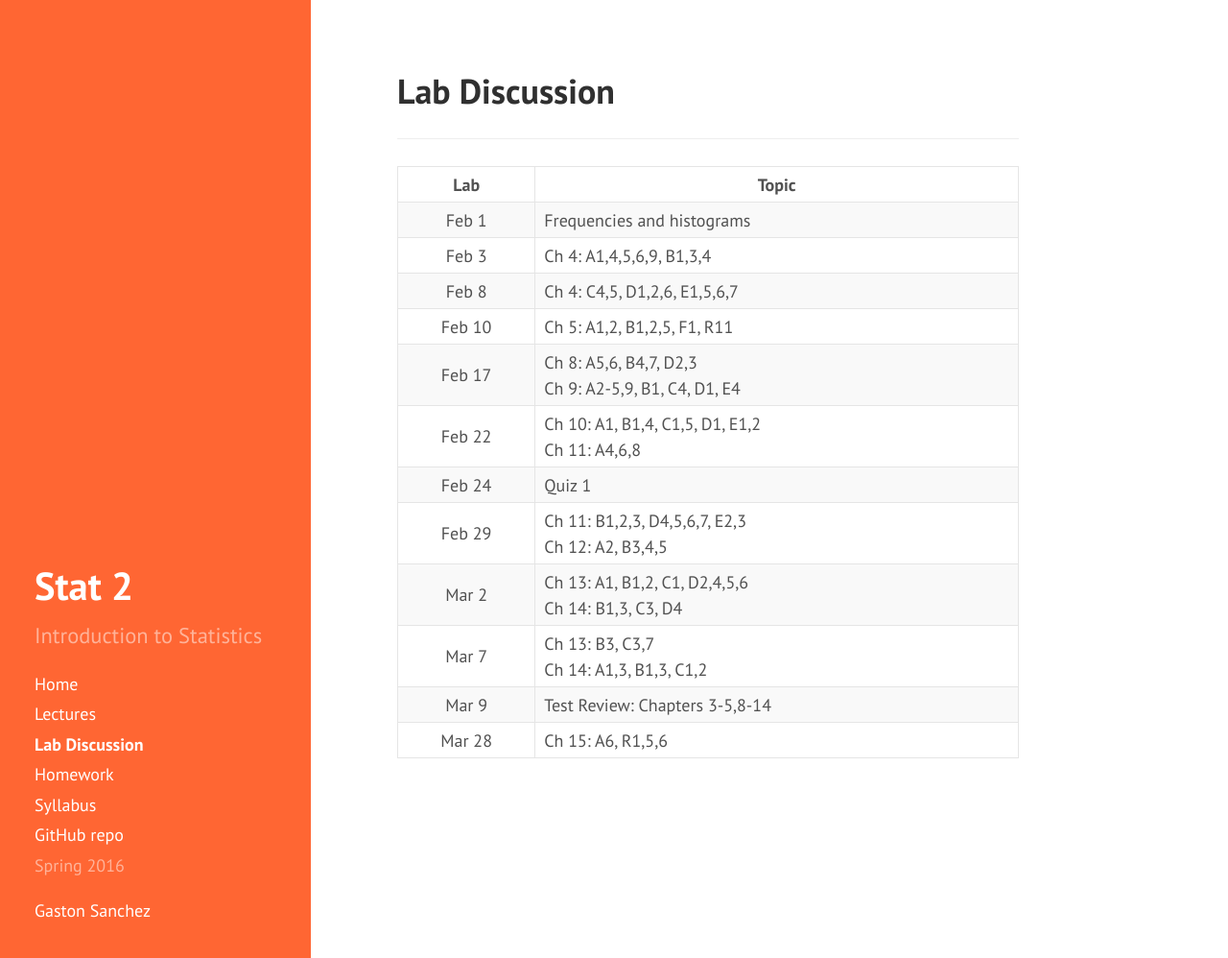
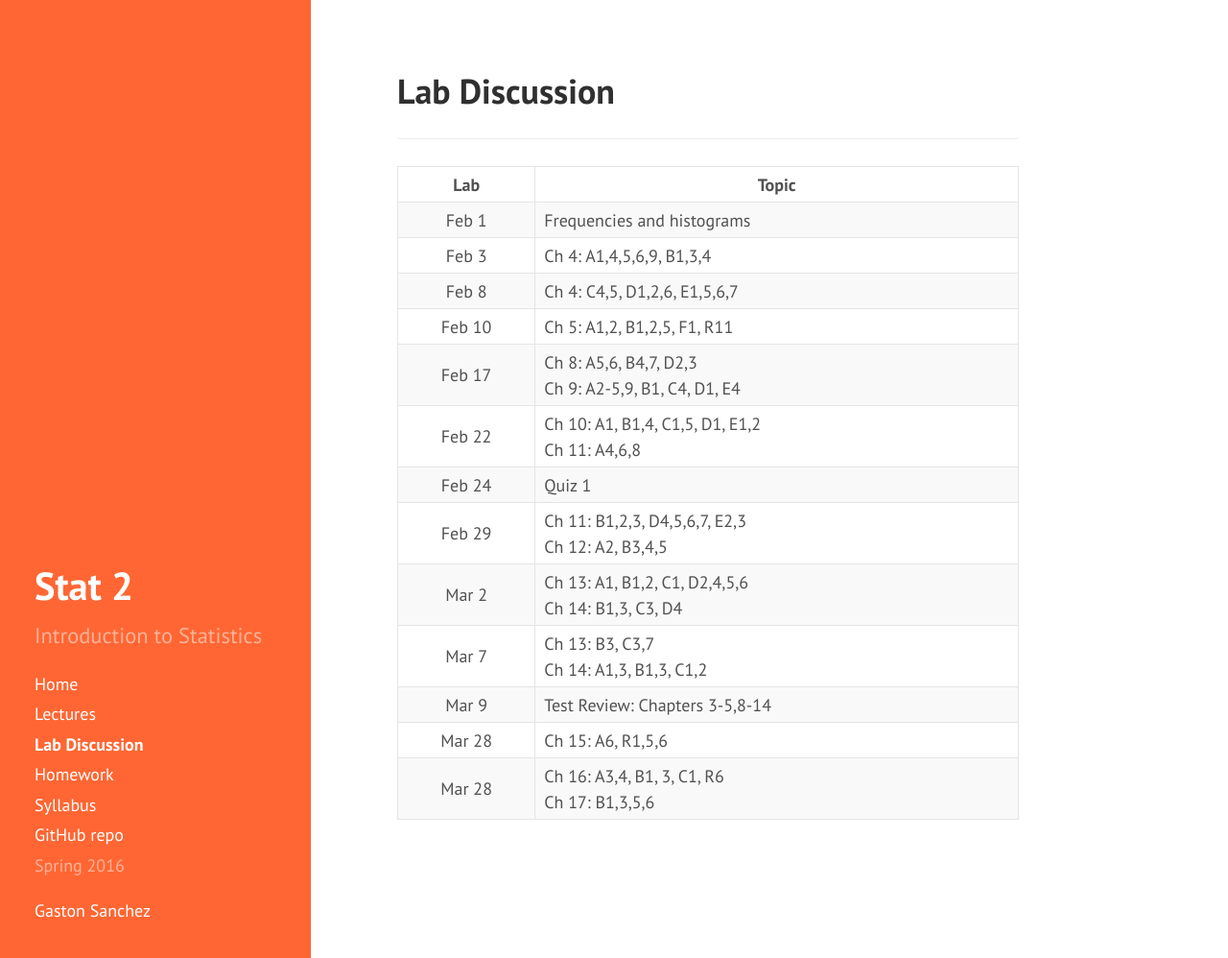
Before and after one commit to gastonstat/relic-stat2, a Jekyll site: the page built from lab/index.md, in a window 1280 px wide and 998 px high. Shown: the whole window at 96% size. Built offline with Jekyll 4.4.1, drawn with Linux system fonts in a browser that asks for light colours; nearby versions of some CDN libraries.

Commit message:
lab: added problems about law of avgs, expected value and standard error

```diff
--- a/lab/index.md
+++ b/lab/index.md
@@ -66,5 +66,10 @@ title: Lab Discussion
       <td align="center">Mar 28</td>
       <td>Ch 15: A6, R1,5,6</td>
     </tr>
+    <tr>
+      <td align="center">Mar 28</td>
+      <td>Ch 16: A3,4, B1, 3, C1, R6<br>
+        Ch 17: B1,3,5,6</td>
+    </tr>
   </tbody>
  </table>
```
